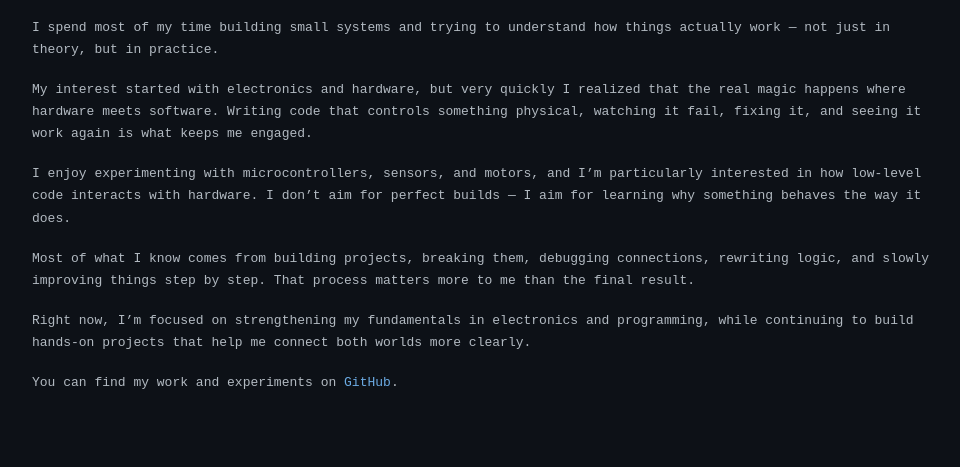
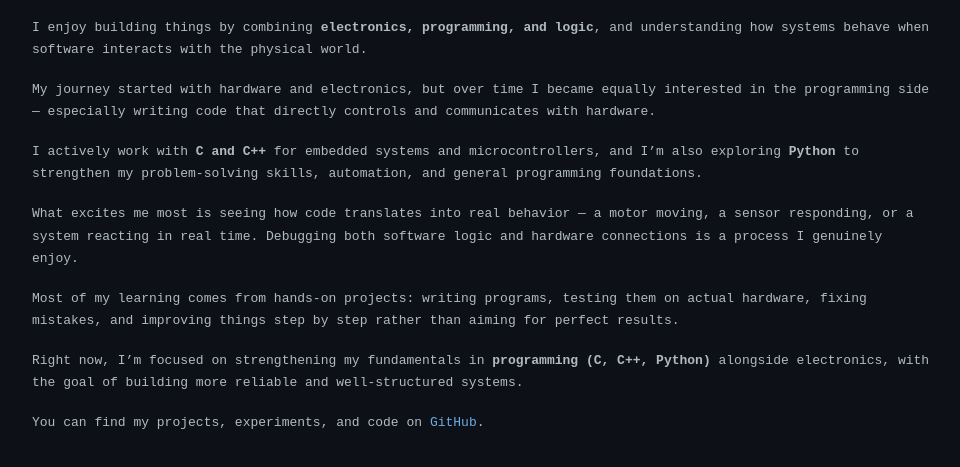
Before and after one commit to atul-singh-07/atul-singh-07.github.io, a plain HTML site: page index.html in a window 1280 px wide. Shown: the part 117-584 px from the top of the page, without its empty margins (8-968 px from the left). Drawn offline with Linux system fonts and the light colour scheme.

Commit message:
Revise personal description and interests in index.html

```diff
--- a/index.html
+++ b/index.html
@@ -80,38 +80,42 @@
   <h1>Atul Singh</h1>
 
   <p>
-    I spend most of my time building small systems and trying to understand how
-    things actually work — not just in theory, but in practice.
+    I enjoy building things by combining <strong>electronics, programming, and logic</strong>,
+    and understanding how systems behave when software interacts with the physical world.
   </p>
 
   <p>
-    My interest started with electronics and hardware, but very quickly I realized
-    that the real magic happens where hardware meets software. Writing code that
-    controls something physical, watching it fail, fixing it, and seeing it work
-    again is what keeps me engaged.
+    My journey started with hardware and electronics, but over time I became equally
+    interested in the programming side — especially writing code that directly controls
+    and communicates with hardware.
   </p>
 
   <p>
-    I enjoy experimenting with microcontrollers, sensors, and motors, and I’m
-    particularly interested in how low-level code interacts with hardware.
-    I don’t aim for perfect builds — I aim for learning why something behaves
-    the way it does.
+    I actively work with <strong>C and C++</strong> for embedded systems and microcontrollers,
+    and I’m also exploring <strong>Python</strong> to strengthen my problem-solving skills,
+    automation, and general programming foundations.
   </p>
 
   <p>
-    Most of what I know comes from building projects, breaking them, debugging
-    connections, rewriting logic, and slowly improving things step by step.
-    That process matters more to me than the final result.
+    What excites me most is seeing how code translates into real behavior — a motor moving,
+    a sensor responding, or a system reacting in real time. Debugging both software logic
+    and hardware connections is a process I genuinely enjoy.
   </p>
 
   <p>
-    Right now, I’m focused on strengthening my fundamentals in electronics and
-    programming, while continuing to build hands-on projects that help me connect
-    both worlds more clearly.
+    Most of my learning comes from hands-on projects: writing programs, testing them on
+    actual hardware, fixing mistakes, and improving things step by step rather than
+    aiming for perfect results.
   </p>
 
   <p>
-    You can find my work and experiments on
+    Right now, I’m focused on strengthening my fundamentals in <strong>programming
+    (C, C++, Python)</strong> alongside electronics, with the goal of building more
+    reliable and well-structured systems.
+  </p>
+
+  <p>
+    You can find my projects, experiments, and code on
     <a href="https://github.com/atul-singh-07" target="_blank">GitHub</a>.
   </p>
 </div>
@@ -123,11 +127,11 @@
     "atul@portfolio:~$ whoami",
     "Atul Singh",
     "",
-    "atul@portfolio:~$ focus",
-    "learning by building · hardware + software",
+    "atul@portfolio:~$ interests",
+    "hardware · electronics · C/C++ · Python",
     "",
     "atul@portfolio:~$ load site",
-    "✓ done"
+    "✓ ready"
   ];
 
   let index = 0;
```
